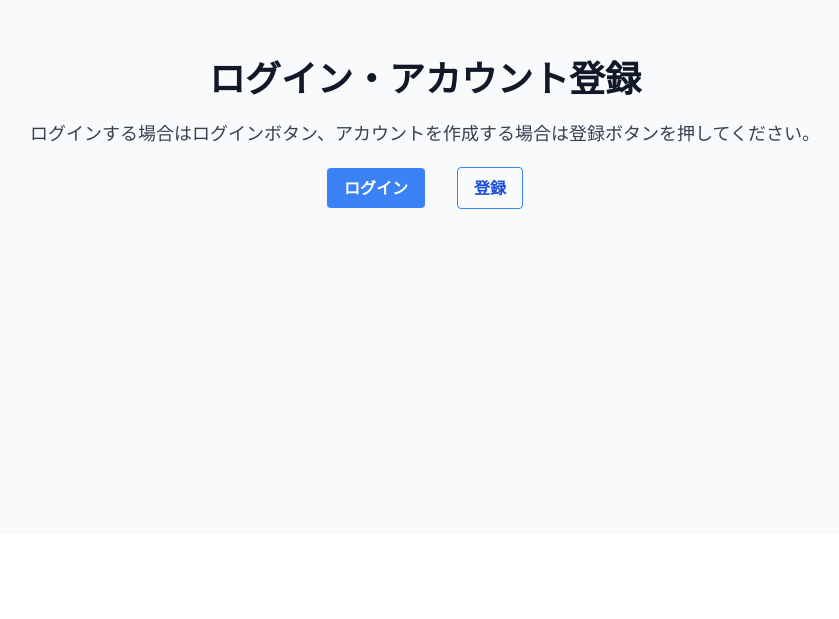
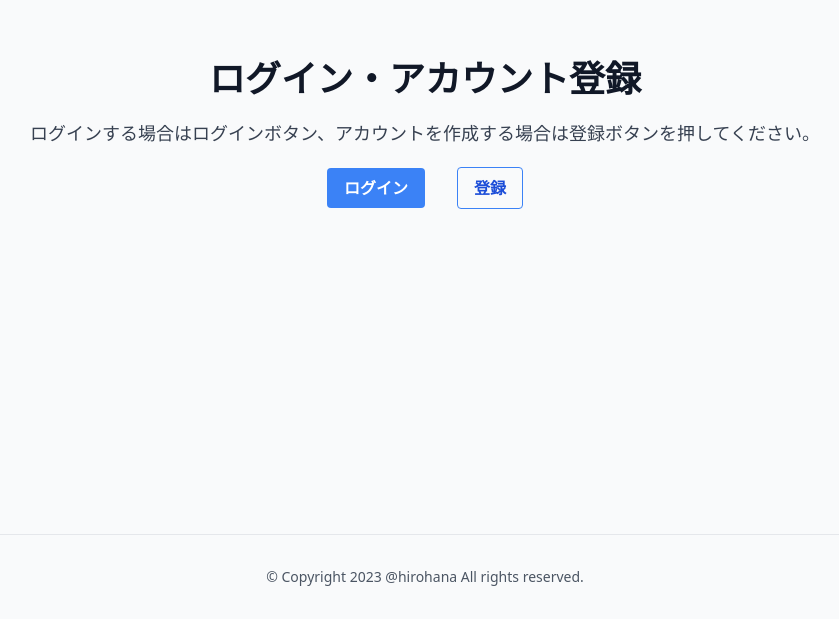
Before and after one commit to hirohana/aichat-openai, a Next.js app: page /auth in a window 1280 px wide. Shown: the part 266-885 px from the top of the page, without its empty margins (215-1054 px from the left). Before the commit the page ends 800 px from the top, so only its background shows below. Built offline with nearby package versions, Linux system fonts and the light colour scheme.

Commit message:
Footerコンポーネント作成

```diff
--- a/src/app/layout.tsx
+++ b/src/app/layout.tsx
@@ -1,6 +1,8 @@
 import { Inter } from "next/font/google";
 
 import { NextAuthProvider } from "src/components/templates/NextAuthProvider";
+import { Footer } from "src/components/organisms/footer/Footer";
+
 import "src/styles/globals.css";
 
 const inter = Inter({ subsets: ["latin"] });
@@ -18,9 +20,12 @@ export default function RootLayout({
   return (
     <html lang="ja">
       <body>
-        <main>
-          <NextAuthProvider>{children}</NextAuthProvider>
-        </main>
+        <div className="w-full bg-gray-50">
+          <main>
+            <NextAuthProvider>{children}</NextAuthProvider>
+          </main>
+          <Footer />
+        </div>
       </body>
     </html>
   );
--- /dev/null
+++ b/src/components/organisms/footer/Footer.tsx
@@ -0,0 +1,9 @@
+export const Footer = () => {
+  return (
+    <div className=" p-8 border-t ">
+      <p className="text-sm text-gray-600 text-center">
+        © Copyright 2023 @hirohana All rights reserved.
+      </p>
+    </div>
+  );
+};
--- a/src/components/pages/AuthPage.tsx
+++ b/src/components/pages/AuthPage.tsx
@@ -5,7 +5,7 @@ import { SecondaryLink } from "src/components/atoms/link/SecondaryLink";
 
 const AuthPage = () => {
   return (
-    <div className="w-full h-screen mx-auto px-4 bg-gray-50 md:text-center">
+    <div className="w-full h-screen mx-auto px-4 md:text-center">
       <div className="flex flex-col items-center justify-center h-full">
         <HeadingText text="ログイン・アカウント登録" />
         <HeadingDescription description="ログインする場合はログインボタン、アカウントを作成する場合は登録ボタンを押してください。" />
```
